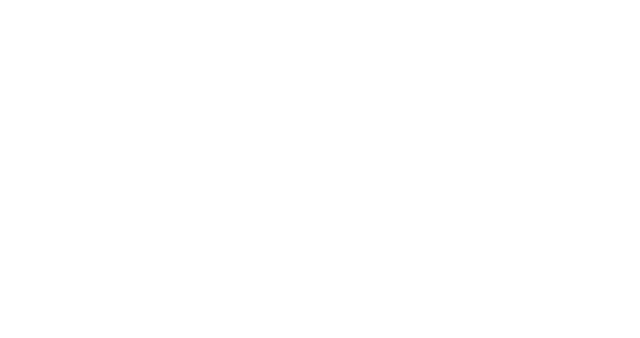
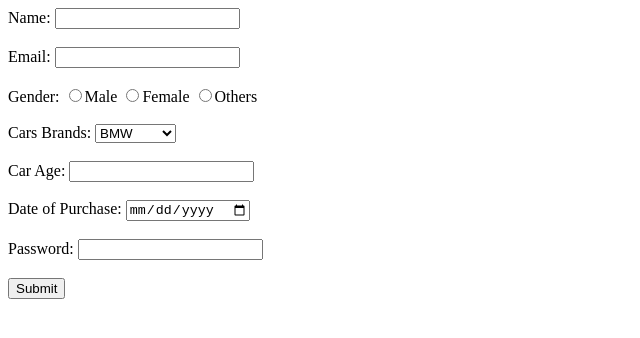
Before and after one commit to acciojob/car-insurance-form-manishpatel28598, a website: page main.html in a window 1280 px wide. Shown: the whole page, without its empty margins (0-640 px from the left). Drawn offline with Linux system fonts and the light colour scheme.

Commit message:
created a submission

```diff
--- a/main.html
+++ b/main.html
@@ -8,6 +8,29 @@
 
 <body>
 	<!-- the entire body must be written by student -->
+	<form action="#" method="post">
+		<label for="name" >Name: </label>
+		<input id="name" type="text" required><br><br>
+		<label for="email" >Email: </label>
+		<input id="email" type="email" required><br><br>
+		<label for="gender" >Gender: </label>
+		<input id="gender" type="radio" value="Male" required>Male
+		<input id="gender" type="radio" value="Female" required>Female
+		<input id="gender" type="radio" value="Others" required>Others<br><br>
+		<label for="Car Brands">Cars Brands: </label>
+		<select name="Cars brands" id="Car Brands" required>
+			<option value="BMW">BMW</option>
+			<option value="Audi">Audi</option>
+			<option value="Mercedez">Mercedez</option>
+		</select><br><br>
+		<label for="Car Age">Car Age: </label>
+		<input id="carage" type="number" required><br><br>
+		<label for="dop">Date of Purchase: </label>
+		<input id="dop" type="date" required><br><br>
+		<label for="password">Password: </label>
+		<input id="password" type="password" reqired><br><br>
+		<button type="submit">Submit</button>
+	</form>
     <script type="text/javascript" src="./script.js">
 </script>
 
```
